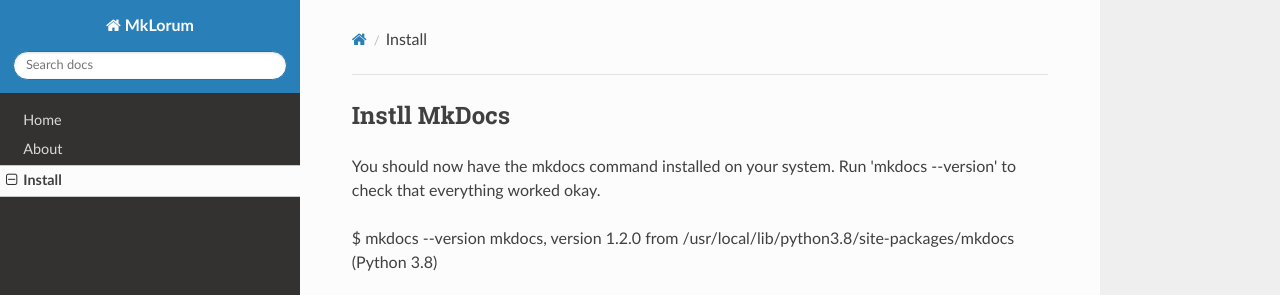
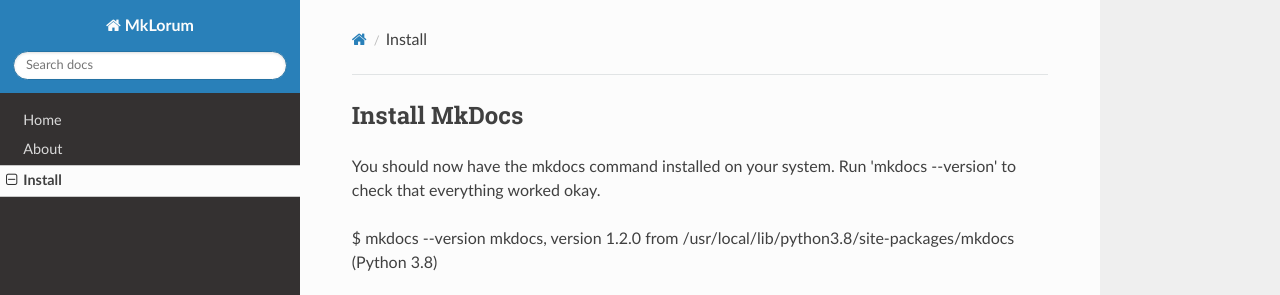
Before and after one commit to yangjiaoa-prog/mkdoc, an MkDocs documentation site: the page built from docs/Installation/Installing MkDocs.md, in a window 1280 px wide. Shown: the top 295 px of the page. Built offline with MkDocs 1.6.1, drawn with Linux system fonts in a browser that asks for light colours; nearby versions of some CDN libraries.

Commit message:
更新Installing页面

```diff
--- a/docs/Installation/Installing MkDocs.md
+++ b/docs/Installation/Installing MkDocs.md
@@ -1,4 +1,4 @@
-## Instll MkDocs
+## Install MkDocs
 You should now have the mkdocs command installed on your system. Run 'mkdocs
 --version' to check that everything worked okay.
 
```
